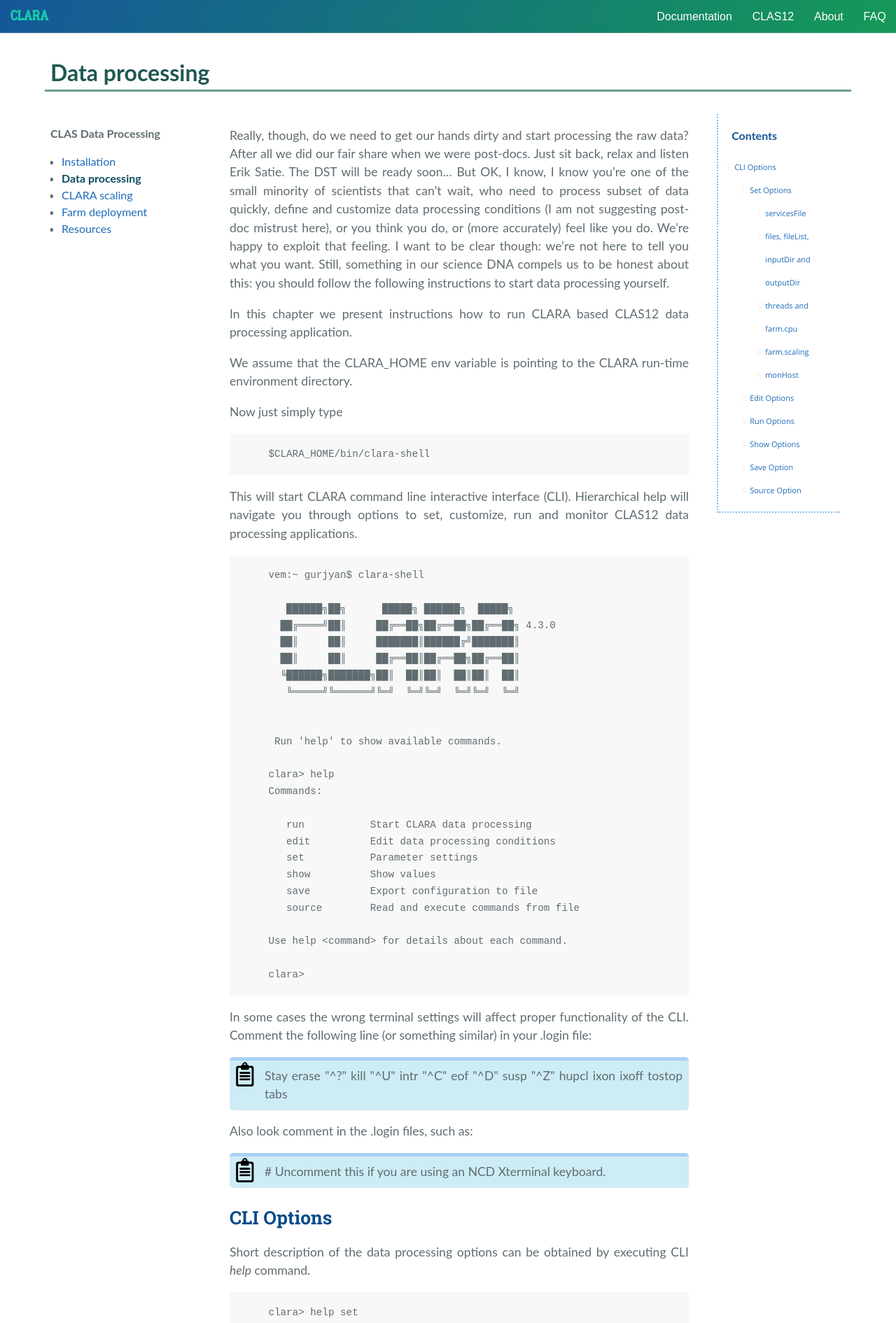
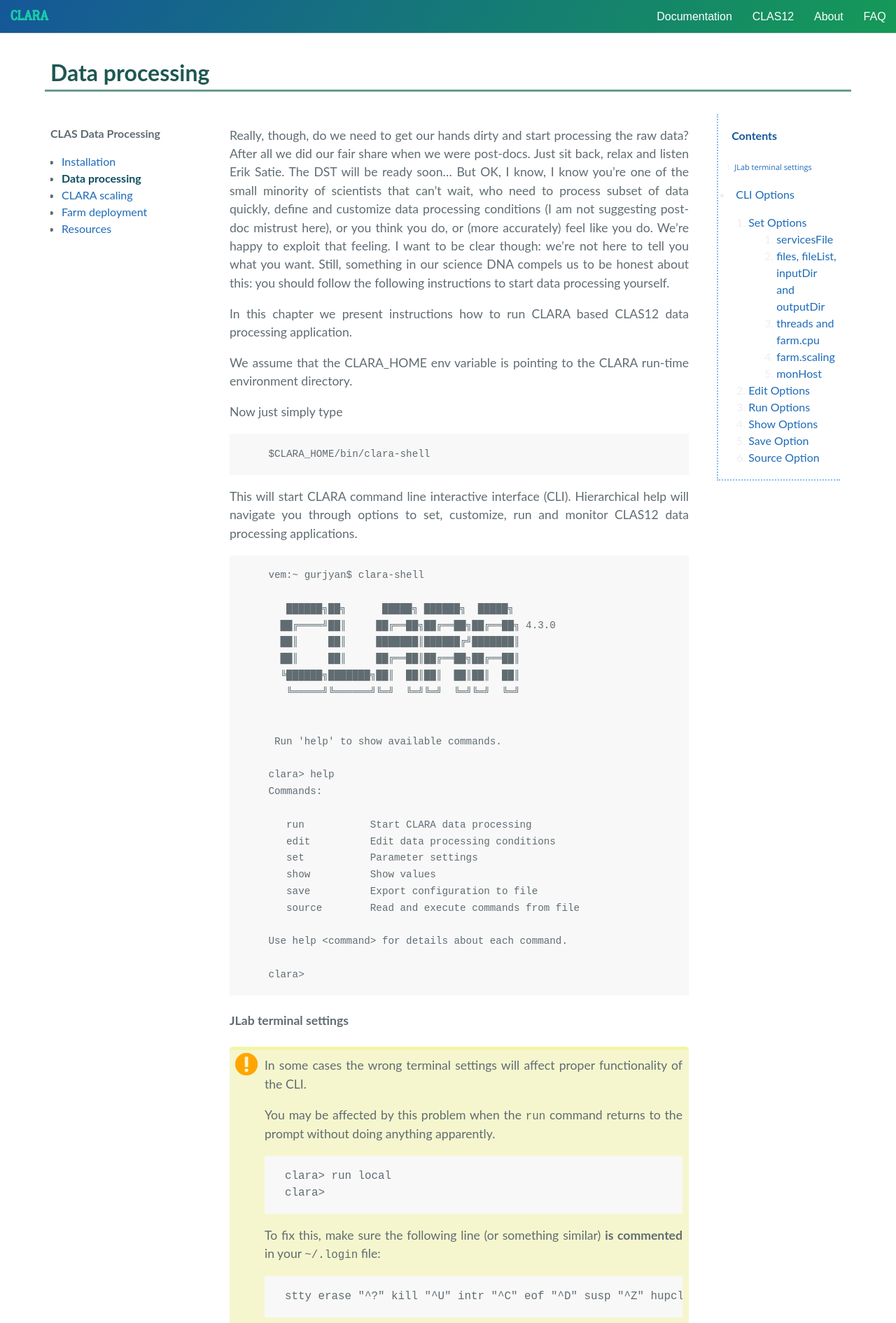
Before and after one commit to JeffersonLab/clara-docs, a Jekyll site: the page built from docs/clas/data-processing.md, in a window 1280 px wide. Shown: the top 1891 px of the page at 70% size. Built offline with Jekyll 4.4.1, drawn with Linux system fonts in a browser that asks for light colours; nearby versions of some CDN libraries; some of the changed text lies outside the part shown.

Commit message:
Update warning about terminal settings

````diff
--- a/docs/clas/data-processing.md
+++ b/docs/clas/data-processing.md
@@ -59,18 +59,34 @@
 clara>
 ```
 
-In some cases the wrong terminal settings will affect proper functionality
-of the CLI. Comment the following line (or something similar) in your .login file:
+#### JLab terminal settings
 
-<div class="note info">
- Stay erase "^?" kill "^U" intr "^C" eof "^D" susp "^Z" hupcl ixon ixoff tostop tabs
+<div class="note warning">
+In some cases the wrong terminal settings
+will affect proper functionality of the CLI.
+
+<p>You may be affected by this problem when the <code>run</code> command
+returns to the prompt without doing anything apparently.</p>
+
+<div class="highlighter-rouge"><pre class="highlight">
+clara> run local
+clara>
+</pre></div>
+
+<p>To fix this, make sure the following line (or something similar)
+<b>is commented</b> in your <code>~/.login</code> file:</p>
+
+<div class="highlighter-rouge"><pre class="highlight">
+stty erase "^?" kill "^U" intr "^C" eof "^D" susp "^Z" hupcl ixon ixoff tostop tabs
+</pre></div>
+
+<p>That line should be after a comment such as:</p>
+
+<div class="highlighter-rouge"><pre class="highlight">
+# Uncomment this if you are using an NCD Xterminal keyboard.
+</pre></div>
 </div>
 
-Also look comment in the .login files, such as:
-
-<div class="note info">
-      # Uncomment this if you are using an NCD Xterminal keyboard.
-</div>
 
 ## CLI Options
 
````
